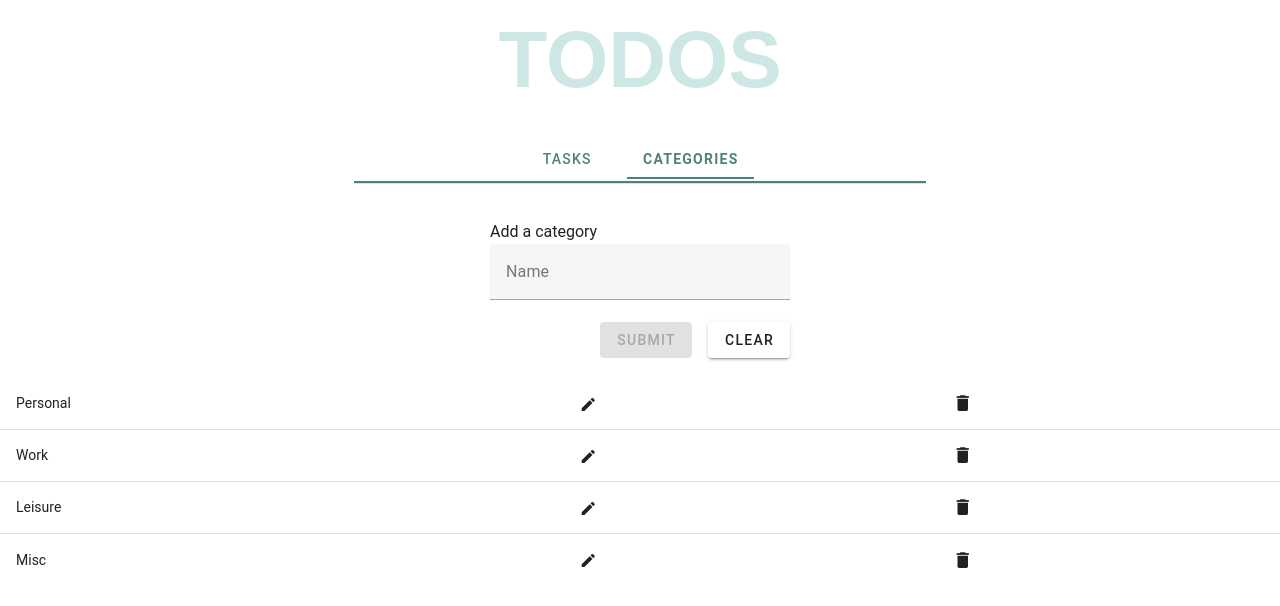
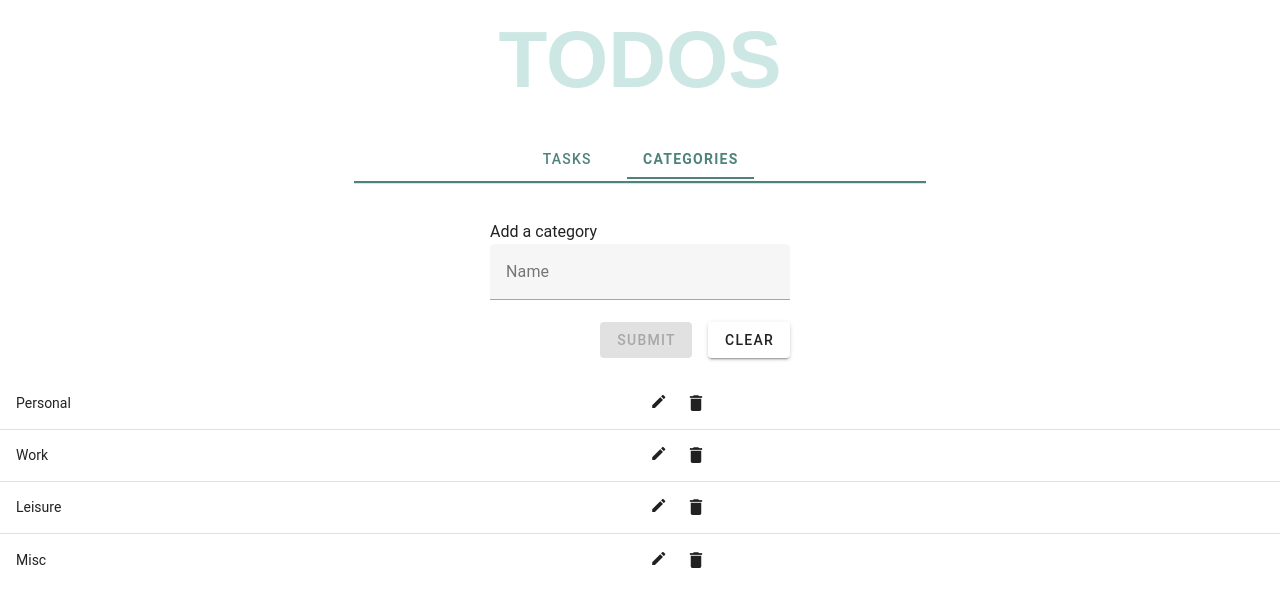
Before and after one commit to marinelakal/To-do-App, a Vue app: page /categories in a window 1280 px wide. Shown: the top 606 px of the page. Built offline with nearby package versions, Linux system fonts and the light colour scheme.

Commit message:
Editing and Deleting icon in Categories tab , close together

```diff
--- a/src/components/Categories/TheCategoryTable.vue
+++ b/src/components/Categories/TheCategoryTable.vue
@@ -37,14 +37,16 @@
         </v-dialog>
 
         <td>
+          <div class="icon-container">
           <v-icon class="me-2" size="small" @click="editItem(item, index)">
             mdi-pencil
           </v-icon>
-        </td>
-        <td>
+
+
           <v-icon @click="del(index)" class="delete-icon">
             mdi-delete
           </v-icon>
+        </div>
         </td>
       </tr>
     </tbody>
@@ -98,6 +100,18 @@
 </script>
 
 <style scoped>
+
+.icon-container {
+  display: flex;
+  gap: 10px;
+}
+
+
+td {
+  padding: 0;
+  margin: 0;
+}
+
 .v-table {
         margin-top: 20px;
         display: flex;
@@ -108,5 +122,10 @@
 cursor: pointer;
 }
 
+.edit-icon {
+  margin-right: 10px;
+}
+
+
 
 </style>
```
